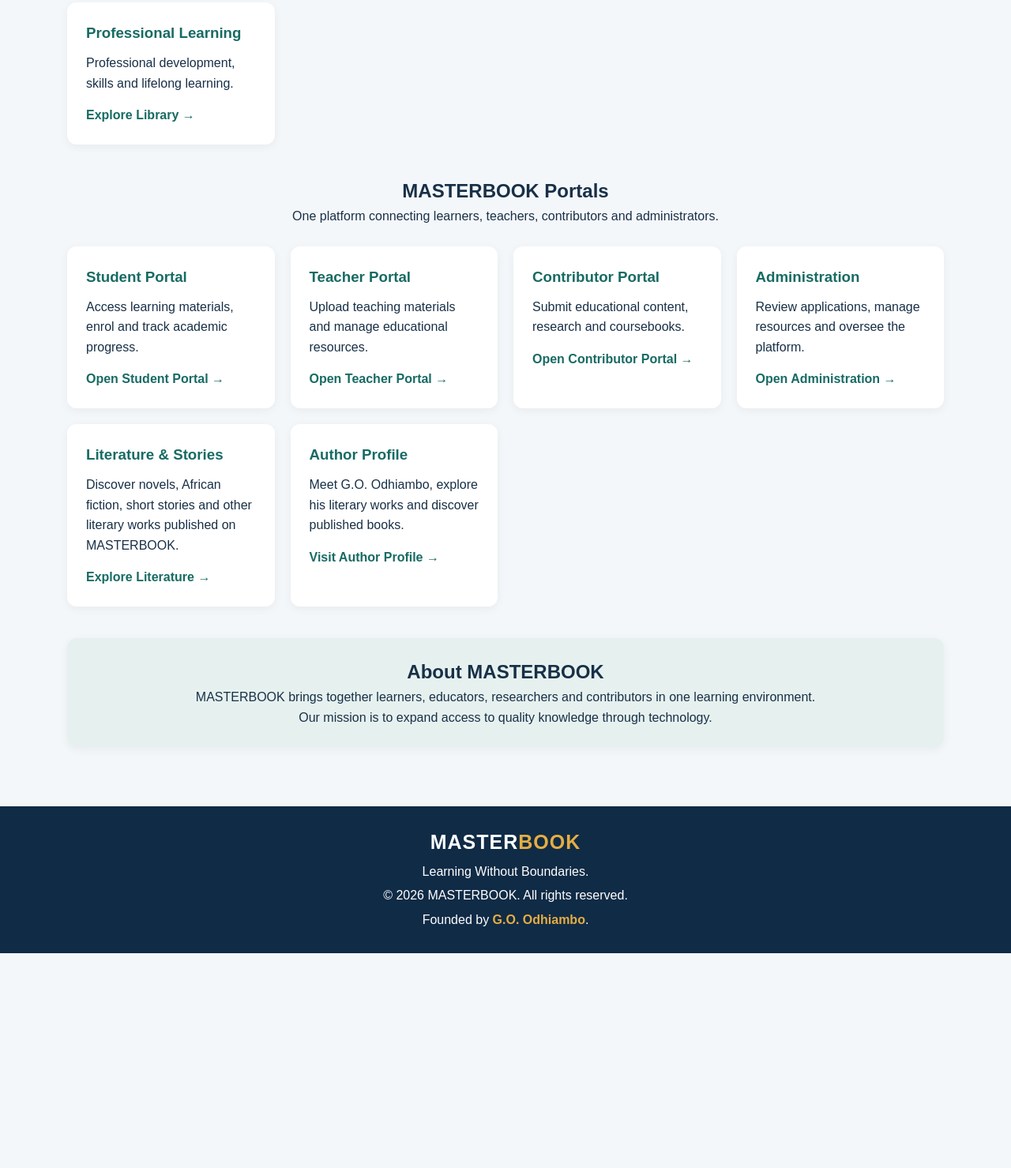
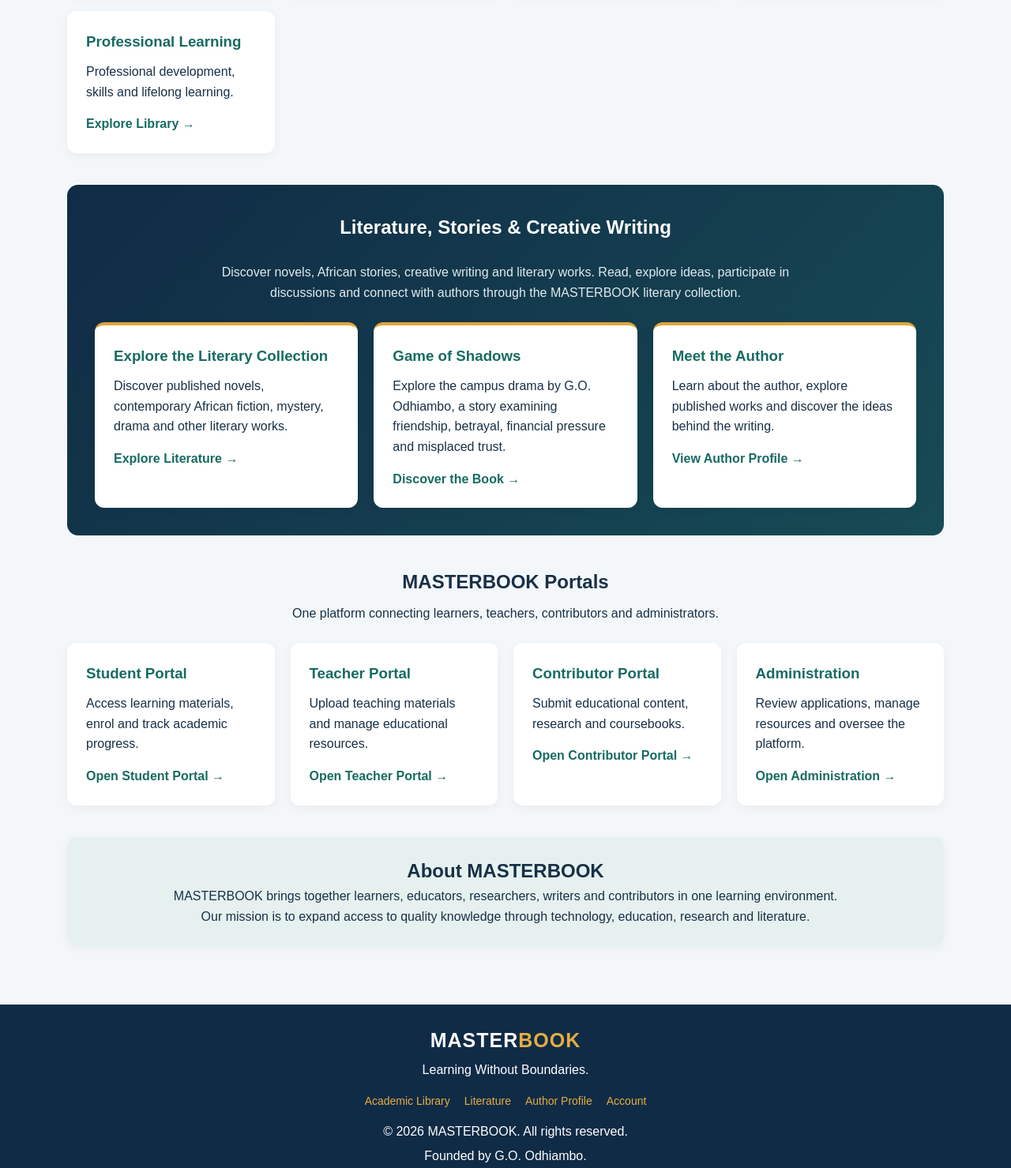
Before and after one commit to godhiambo992-hu/masterbook-platform, a plain HTML site: page index.html in a window 1280 px wide. Shown: the part 987-2466 px from the top of the page at 79% size. Before the commit the page ends 2194 px from the top, so only its background shows below. Drawn offline with nearby package versions, Linux system fonts and the light colour scheme.

Commit message:
Integrate literature and author profile into homepage

```diff
--- a/index.html
+++ b/index.html
@@ -8,31 +8,30 @@
 <meta name="google-site-verification" content="ne5zeoFbC7xAIlj8Vuk8mZa3BW_EaHdGdZOjT6Ok5os">
 
 <title>MASTERBOOK | Online Learning Resources for Students and Teachers</title>
-
-<meta name="description" content="Discover MASTERBOOK, an educational platform offering learning materials, revision notes, courses and resources for primary, secondary, university and professional education.">
-
-<meta name="keywords" content="MASTERBOOK, online learning Kenya, CBC learning materials, Grade 10 notes, Grade 12 revision, secondary school resources, university learning materials, educational resources, teacher resources, student revision notes">
-
+<meta name="description" content="Discover MASTERBOOK, an educational and literary platform offering learning materials, revision notes, novels, stories, research and courses.">
+<meta name="keywords" content="MASTERBOOK, online learning Kenya, CBC learning materials, Grade 10 notes, revision resources, university learning materials, African literature, novels, educational resources">
 <meta name="author" content="G.O. Odhiambo">
 <meta name="robots" content="index, follow">
 <meta name="theme-color" content="#102b46">
 
 <link rel="canonical" href="https://godhiambo992-hu.github.io/masterbook-platform/">
-
 <meta property="og:type" content="website">
-<meta property="og:title" content="MASTERBOOK | Online Learning Resources">
-<meta property="og:description" content="Access educational resources, revision notes, courses and learning materials for every stage of education.">
+<meta property="og:title" content="MASTERBOOK | Learning, Literature and Knowledge">
+<meta property="og:description" content="Explore educational resources, books, stories, research and learning materials.">
 <meta property="og:url" content="https://godhiambo992-hu.github.io/masterbook-platform/">
 <meta property="og:site_name" content="MASTERBOOK">
-
 <meta name="twitter:card" content="summary">
-<meta name="twitter:title" content="MASTERBOOK | Online Learning Resources">
-<meta name="twitter:description" content="Educational resources, revision notes and courses for students, teachers and researchers.">
+<meta name="twitter:title" content="MASTERBOOK">
+<meta name="twitter:description" content="Educational resources, literature, research and learning materials.">
 
 <script src="https://cdn.jsdelivr.net/npm/@supabase/supabase-js@2"></script>
 
 <style>
-*{box-sizing:border-box;margin:0;padding:0}
+*{
+box-sizing:border-box;
+margin:0;
+padding:0
+}
 
 body{
 font-family:Arial,sans-serif;
@@ -125,15 +124,29 @@ margin:auto;
 font-size:18px
 }
 
-.hero a{
+.hero-actions{
+display:flex;
+justify-content:center;
+align-items:center;
+flex-wrap:wrap;
+gap:14px;
+margin-top:25px
+}
+
+.hero-actions a{
 display:inline-block;
-margin-top:25px;
 background:#e0a43b;
 color:#102b46;
 padding:13px 24px;
 border-radius:7px;
 text-decoration:none;
 font-weight:bold
+}
+
+.hero-actions a.secondary{
+background:transparent;
+border:2px solid white;
+color:white
 }
 
 main{
@@ -197,6 +210,10 @@ text-align:center;
 margin-bottom:25px
 }
 
+.section-title h2{
+margin-bottom:7px
+}
+
 .grid{
 display:grid;
 grid-template-columns:repeat(auto-fit,minmax(220px,1fr));
@@ -217,6 +234,38 @@ text-decoration:none
 }
 
 .card a:hover{text-decoration:underline}
+
+.literature-section{
+background:linear-gradient(135deg,#102b46,#174b55);
+color:white;
+padding:35px;
+border-radius:14px
+}
+
+.literature-section .section-title h2{
+color:#ffffff
+}
+
+.literature-section .section-title p{
+color:#e0eaf0
+}
+
+.literature-section .card{
+background:#ffffff;
+color:#183047;
+border-top:4px solid #e0a43b
+}
+
+.literature-section .card h3{
+color:#176b63
+}
+
+.literature-intro{
+max-width:760px;
+margin:0 auto 25px;
+text-align:center;
+color:#e0eaf0
+}
 
 .info{
 margin-top:40px;
@@ -242,13 +291,21 @@ margin-top:40px
 
 footer p{margin:5px}
 
-footer a{
+.footer-links{
+display:flex;
+justify-content:center;
+flex-wrap:wrap;
+gap:18px;
+margin:15px 0
+}
+
+.footer-links a{
 color:#e5ad42;
 text-decoration:none;
-font-weight:bold
+font-size:14px
 }
 
-footer a:hover{text-decoration:underline}
+.footer-links a:hover{text-decoration:underline}
 
 @media(max-width:700px){
 nav{align-items:flex-start}
@@ -256,6 +313,7 @@ nav{align-items:flex-start}
 .account{width:100%}
 .hero{padding:55px 20px}
 main{padding:25px 15px}
+.literature-section{padding:25px 18px}
 }
 </style>
 </head>
@@ -264,13 +322,12 @@ main{padding:25px 15px}
 
 <header>
 <nav>
-
 <div class="logo">MASTER<span>BOOK</span></div>
 
 <div class="navlinks">
 <a href="index.html">Home</a>
-<a href="library.html">Library</a>
-<a href="literature.html">Literature & Stories</a>
+<a href="library.html">Academic Library</a>
+<a href="literature.html">Literature</a>
 <a href="author.html">Author Profile</a>
 <a href="#education">Education</a>
 <a href="#portals">Portals</a>
@@ -282,19 +339,23 @@ main{padding:25px 15px}
 <span id="userEmail" class="hidden"></span>
 <button id="logoutButton" class="hidden" type="button">Sign Out</button>
 </div>
-
 </nav>
 </header>
 
 <section class="hero">
 <h1>Learning Without Boundaries</h1>
+
 <p>
 A digital educational platform connecting learners,
-teachers, researchers and educational contributors.
-Access learning materials, revision resources and courses
-across different levels of education.
+teachers, researchers, writers and educational contributors.
+Access learning materials, revision resources, literature
+and courses across different levels of education.
 </p>
+
+<div class="hero-actions">
 <a href="library.html">Explore Learning Library</a>
+<a href="literature.html" class="secondary">Explore Literature</a>
+</div>
 </section>
 
 <main>
@@ -303,10 +364,12 @@ across different levels of education.
 
 <section class="welcome">
 <h2 id="welcomeTitle">Welcome to MASTERBOOK</h2>
+
 <p id="welcomeText">
 Discover quality educational resources and learning
 materials across different levels of education.
 </p>
+
 <p id="roleText" class="hidden"></p>
 </section>
 
@@ -368,6 +431,50 @@ Open My Workspace
 </div>
 </section>
 
+<section class="section literature-section" id="literature">
+
+<div class="section-title">
+<h2>Literature, Stories & Creative Writing</h2>
+</div>
+
+<p class="literature-intro">
+Discover novels, African stories, creative writing and literary
+works. Read, explore ideas, participate in discussions and
+connect with authors through the MASTERBOOK literary collection.
+</p>
+
+<div class="grid">
+
+<div class="card">
+<h3>Explore the Literary Collection</h3>
+<p>
+Discover published novels, contemporary African fiction,
+mystery, drama and other literary works.
+</p>
+<a href="literature.html">Explore Literature →</a>
+</div>
+
+<div class="card">
+<h3>Game of Shadows</h3>
+<p>
+Explore the campus drama by G.O. Odhiambo, a story examining
+friendship, betrayal, financial pressure and misplaced trust.
+</p>
+<a href="literature.html">Discover the Book →</a>
+</div>
+
+<div class="card">
+<h3>Meet the Author</h3>
+<p>
+Learn about the author, explore published works and discover
+the ideas behind the writing.
+</p>
+<a href="author.html">View Author Profile →</a>
+</div>
+
+</div>
+</section>
+
 <section class="section" id="portals">
 
 <div class="section-title">
@@ -401,41 +508,43 @@ Open My Workspace
 <a href="admin.html">Open Administration →</a>
 </div>
 
-<div class="card">
-<h3>Literature & Stories</h3>
-<p>Discover novels, African fiction, short stories and other literary works published on MASTERBOOK.</p>
-<a href="literature.html">Explore Literature →</a>
-</div>
-
-<div class="card">
-<h3>Author Profile</h3>
-<p>Meet G.O. Odhiambo, explore his literary works and discover published books.</p>
-<a href="author.html">Visit Author Profile →</a>
-</div>
-
 </div>
 </section>
 
 <section class="info" id="about">
+
 <h2>About MASTERBOOK</h2>
 
 <p>
 MASTERBOOK brings together learners, educators,
-researchers and contributors in one learning environment.
+researchers, writers and contributors in one learning environment.
 </p>
 
 <p>
-Our mission is to expand access to quality knowledge through technology.
+Our mission is to expand access to quality knowledge through technology,
+education, research and literature.
 </p>
+
 </section>
 
 </main>
 
 <footer>
+
 <div class="logo">MASTER<span>BOOK</span></div>
+
 <p>Learning Without Boundaries.</p>
+
+<div class="footer-links">
+<a href="library.html">Academic Library</a>
+<a href="literature.html">Literature</a>
+<a href="author.html">Author Profile</a>
+<a href="auth.html">Account</a>
+</div>
+
 <p>© 2026 MASTERBOOK. All rights reserved.</p>
-<p>Founded by <a href="author.html">G.O. Odhiambo</a>.</p>
+<p>Founded by G.O. Odhiambo.</p>
+
 </footer>
 
 <script>
@@ -445,7 +554,7 @@ const SUPABASE_URL =
 "https://bxsrhvcqjjtdnflhoplu.supabase.co";
 
 const SUPABASE_KEY =
-"sb_publishable_DSUz-W5eeLBioVBQ1HywoQ_Rp4f3nur";
+"sb_publishable_Hgg2m91Ht2OOWCUhH7sGrw_mC9yCj7S";
 
 const db = window.supabase.createClient(
 SUPABASE_URL,
@@ -481,6 +590,7 @@ statusBox.style.color = isError ? "#991b1b" : "#166534";
 /* RESET ACCOUNT DISPLAY */
 
 function clearAccount(){
+
 loginLink.classList.remove("hidden");
 userEmail.classList.add("hidden");
 logoutButton.classList.add("hidden");
@@ -491,6 +601,7 @@ welcomeTitle.textContent = "Welcome to MASTERBOOK";
 
 welcomeText.textContent =
 "Discover quality educational resources and learning materials across different levels of education.";
+
 }
 
 /* IDENTIFY ACCOUNT ROLE */
```
